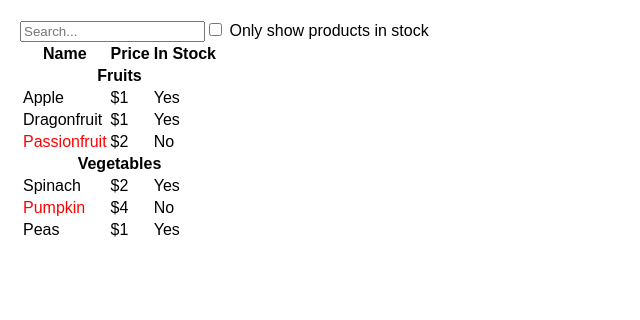
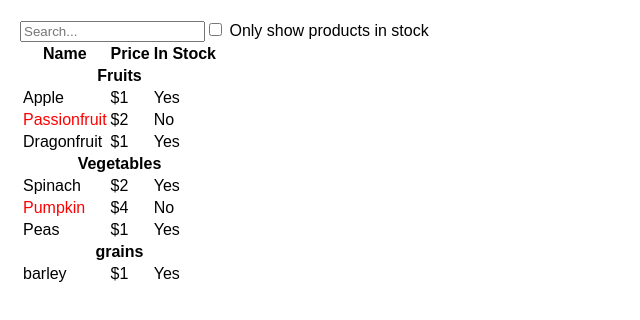
Before and after one commit to RajeshPesitm/THINK-REACT, a React (Create React App) app: page / in a window 1280 px wide. Shown: the top 320 px of the page, without its empty margins (0-640 px from the left). Built offline with nearby package versions, Linux system fonts and the light colour scheme.

Commit message:
Group By Product Category

```diff
--- a/src/App.js
+++ b/src/App.js
@@ -2,11 +2,13 @@ import { FilterableProductTable } from './components';
 
 const PRODUCTS = [
   { category: "Fruits", price: "$1", stocked: true, name: "Apple" },
+  { category: "Fruits", price: "$2", stocked: false, name: "Passionfruit" },
   { category: "Fruits", price: "$1", stocked: true, name: "Dragonfruit" },
-  { category: "Fruits", price: "$2", stocked: false, name: "Passionfruit" },
   { category: "Vegetables", price: "$2", stocked: true, name: "Spinach" },
   { category: "Vegetables", price: "$4", stocked: false, name: "Pumpkin" },
-  { category: "Vegetables", price: "$1", stocked: true, name: "Peas" }
+  { category: "Vegetables", price: "$1", stocked: true, name: "Peas" },
+  { category: "grains", price: "$1", stocked: true, name: "barley" }
+
 ];
 
 export default function App() {
--- a/src/components/ProductTable.js
+++ b/src/components/ProductTable.js
@@ -1,36 +1,32 @@
-import ProductCategoryRow from './ProductCategoryRow';
-import ProductRow from './ProductRow';
+import ProductTableCollection from './ProductTableCollection';
 
 export default function ProductTable({ products, filterText, inStockOnly }) {
-    const rows = [];
-    let lastCategory = null;
-
-    products.forEach((product) => {
+    // Step 1: Filter products based on filterText and inStockOnly
+    const filteredProducts = products.filter((product) => {
         if (
             product.name.toLowerCase().indexOf(
                 filterText.toLowerCase()
             ) === -1
         ) {
-            return;
+            return false;
         }
         if (inStockOnly && !product.stocked) {
-            return;
+            return false;
         }
-        if (product.category !== lastCategory) {
-            rows.push(
-                <ProductCategoryRow
-                    category={product.category}
-                    key={product.category} />
-            );
+        return true;
+    });
+
+    // Step 2: Group filtered products by category
+    const groupedByCategory = {};
+    filteredProducts.forEach((product) => {
+        if (!groupedByCategory[product.category]) {
+            groupedByCategory[product.category] = [];
         }
-        lastCategory = product.category;
+        groupedByCategory[product.category].push(product);
+    });
 
-        rows.push(
-            <ProductRow
-                product={product}
-                key={product.name} />
-        );
-    });
+    // Step 3: Get categories in order of first appearance
+    const categories = Object.keys(groupedByCategory);
 
     return (
         <table>
@@ -41,7 +37,15 @@ export default function ProductTable({ products, filterText, inStockOnly }) {
                     <th>In Stock</th>
                 </tr>
             </thead>
-            <tbody>{rows}</tbody>
+            <tbody>
+                {categories.map((category) => (
+                    <ProductTableCollection
+                        key={category}
+                        category={category}
+                        products={groupedByCategory[category]}
+                    />
+                ))}
+            </tbody>
         </table>
     );
 }
--- /dev/null
+++ b/src/components/ProductTableCollection.js
@@ -0,0 +1,16 @@
+import ProductCategoryRow from './ProductCategoryRow';
+import ProductRow from './ProductRow';
+
+export default function ProductTableCollection({ category, products }) {
+    return (
+        <>
+            <ProductCategoryRow category={category} />
+            {products.map((product) => (
+                <ProductRow
+                    product={product}
+                    key={product.name}
+                />
+            ))}
+        </>
+    );
+}
--- a/src/components/index.js
+++ b/src/components/index.js
@@ -1,5 +1,6 @@
 export { default as FilterableProductTable } from './FilterableProductTable';
 export { default as SearchBar } from './SearchBar';
 export { default as ProductTable } from './ProductTable';
+export { default as ProductTableCollection } from './ProductTableCollection';
 export { default as ProductCategoryRow } from './ProductCategoryRow';
 export { default as ProductRow } from './ProductRow';
```
